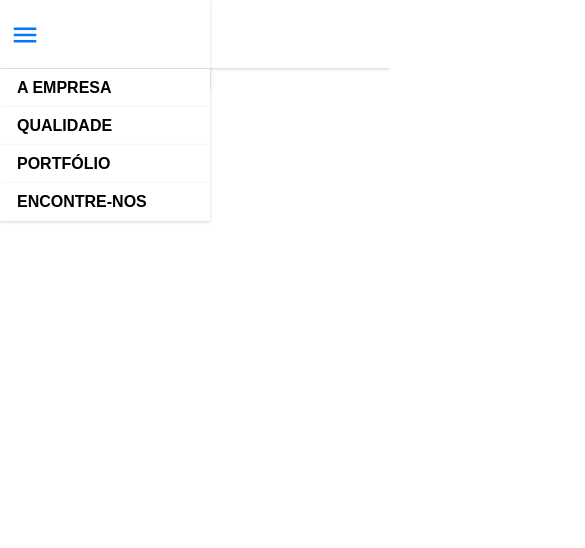
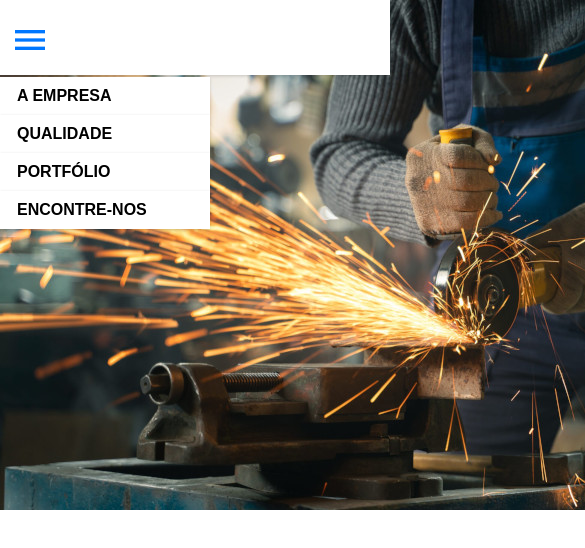
Before and after one commit to Efavil/Metalurgica-Estrela, a plain HTML site: page index.html in a window 390 px wide. Both pictures are taken after a click on the element "menu". Shown: the top 548 px of the page, 585 px wide, since content can reach past the window. Drawn offline with Linux system fonts and the light colour scheme.

Commit message:
continued

```diff
--- a/estilos/style.css
+++ b/estilos/style.css
@@ -19,8 +19,9 @@ body, html {
 
 
 header {
-    height: 8vh;
-    position: relative;
+    width: 100vw;
+    height: 75px;
+    position: fixed;
     background-color: white;
     box-shadow: 0px 1px 3px rgba(0, 0, 0, 0.171);
 }
@@ -28,10 +29,10 @@ header {
 span#burger {
     display: block;
     width: 190px;
-    height: 7vh;
+    height: 50px;
     padding: 10px;
     padding-top: 20px;
-    font-size: 30px;
+    font-size: 40px;
     cursor: pointer;
     user-select: none;
 }
@@ -43,7 +44,7 @@ span#burger:hover {
 nav.nav-menu {
     display: none;
     position: absolute;
-    top: 69px;
+    top: 77px;
 }
 
 nav.nav-menu a {
@@ -60,3 +61,10 @@ nav.nav-menu a {
     box-shadow: 0px 1px 3px rgba(0, 0, 0, 0.171);
 
 }
+
+main div.imagens {
+    display: block;
+    width: 768px;
+    height: 510px;
+    background-image: url(../imagens/imgteste1.jpg);
+}
--- a/index.html
+++ b/index.html
@@ -4,11 +4,11 @@
     <meta charset="UTF-8">
     <meta name="viewport" content="width=device-width, initial-scale=1.0">
     <link rel="stylesheet" href="estilos/style.css">
-    <link rel="stylesheet" href="estilos/media-query.css">
+    <link rel="stylesheet" href="estilos/media-query1.css"> <!-- min-width: 768px -->
     <link href="https://fonts.googleapis.com/icon?family=Material+Icons" rel="stylesheet">
     <title>Estrela Metalúrgica</title>
 </head>
-<body onresize="muduTamanho()">
+<body onresize="muduTamanho(), muduTamanho2()">
     <header>
         <span id="burger" class="material-icons" onclick="toggleMenu()">menu</span>
         <nav class="nav-menu" id="menu">
@@ -21,6 +21,7 @@
         </nav>
     </header>
     <main>
+        <div class="imagens"></div>
         <section id="secao1">
             <!-- Conteúdo da seção 1 -->
         </section>
@@ -46,18 +47,6 @@
             } else {
                 menu.style.display = 'block';
             }
-            addSombra();
-        }
-
-        function addSombra() {
-            let elemento = document.getElementById('burger');
-            let temSombra = elemento.style.boxShadow !== 'none' && elemento.style.boxShadow !== '';
-
-            if (!temSombra) {
-                elemento.style.boxShadow = '0px 1px 3px rgba(0, 0, 0, 0.171)';
-            } else {
-                elemento.style.boxShadow = 'none';
-            }
         }
     </script>
     <script>
```
Also changed, not shown: estilos/media-query1.css (renamed from estilos/media-query.css), imagens/download.jpeg (added), imagens/imgteste1.jpg (added), imagens/locksmith-in-special-clothes-and-goggles-works-in-production-metal-processing-with-angle-grinder-scaled.jpg (added), imagens/serralheiro-cortando.jpg (added).
